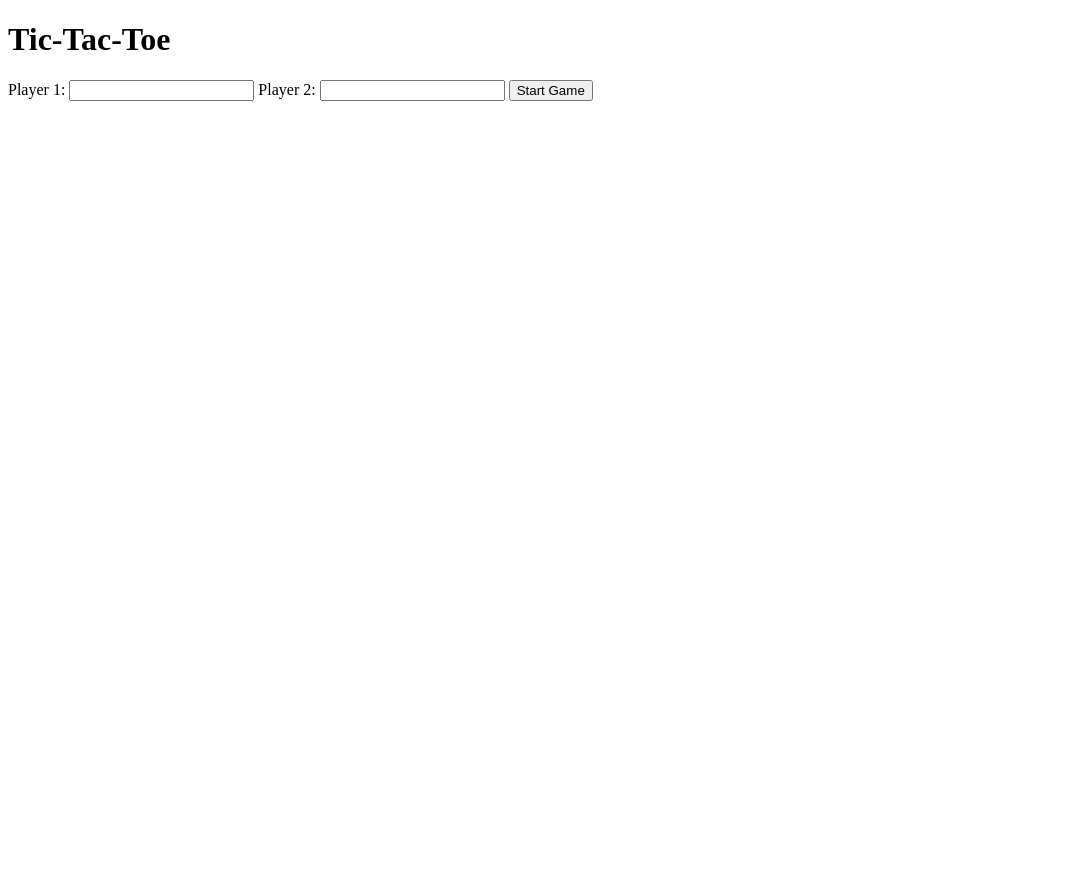
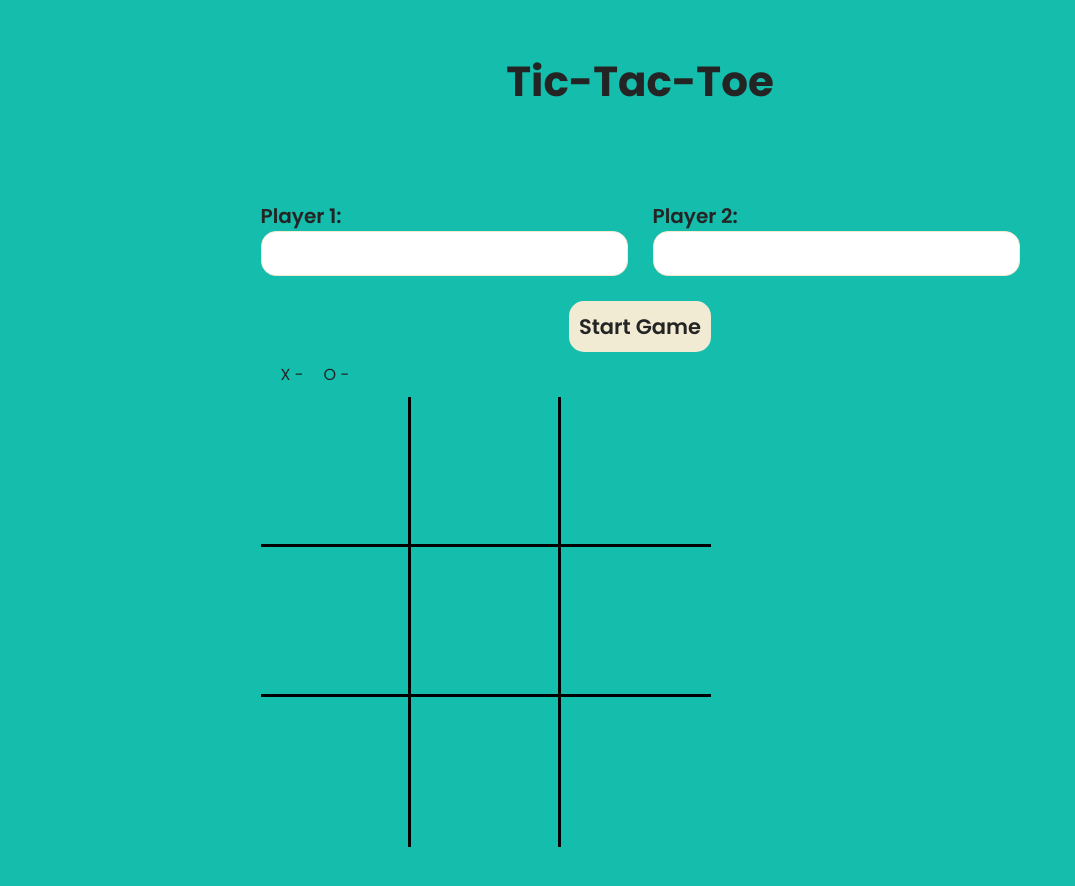
Before and after one commit to BlueAlien449/tic-tac-toe, a plain HTML site: page index.html in a window 1280 px wide. Shown: the whole page, without its empty margins (0-1075 px from the left). Before the commit the page ends 800 px from the top, so only its background shows below. Drawn offline with Linux system fonts and the light colour scheme.

Commit message:
Stylize gameboard with css and add basic style

```diff
--- a/css/style.css
+++ b/css/style.css
@@ -1,12 +1,94 @@
+@import url('https://fonts.googleapis.com/css2?family=Poppins:wght@100;400;500;600;700;800;900&display=swap');
+
+*{
+    background-color: #14bdac;
+    color: #242424;
+    margin: 0;
+    padding: 0;
+    font-family: 'Poppins', sans-serif;
+    appearance: none;
+}
+
+main{
+    padding: 50px;
+    display: grid;
+    grid-template-rows: 1fr 1fr;
+    place-content: center;
+}
+
+h1{
+    font-size: 42px;
+}
+
+input {
+   background-color: white;
+   border: 1px solid #f2ebd3;
+   border-radius: 15px;
+   font-size: 18px;
+   font-weight: 500;
+   padding: 8px;
+}
+
+.playerOneGroup{
+    display: flex;
+    flex-direction: column;
+    grid-column: 1;
+}
+
+.playerTwoGroup{
+    display: flex;
+    flex-direction: column;
+    grid-column: 2;
+}
+
+form > button {
+    background-color: #f2ebd3;
+    border: none;
+    border-radius: 15px;
+    font-size: 21px;
+    font-weight: 600;
+    grid-column: 1 / span 2;
+    padding: 10px;
+}
+
+form > button:hover{
+    background-color: #dad3bd;
+    cursor: pointer;
+}
+
+label {
+    font-size: 20px;
+    font-weight: 600;
+}
+
+form{
+    display: grid;
+    gap: 25px;
+    grid-template-columns: 1fr 1fr;
+    place-items: center;
+}
+
+.title{
+    text-align: center;
+}
+
 .gameBoard{
     display: grid;
     grid-template-columns: repeat(3, 150px);
+    grid-template-rows: repeat(3, 150px);
 }
 
 .gameCell{
-    border: solid 1px black;
-    width: 150px;
-    height: 150px;
+    display: grid;
+    place-content: center;
+}
+
+.borderBottom{
+    border-bottom: 0.2em solid black;
+}
+
+.borderRight{
+    border-right: 0.2em solid black;
 }
 
 .scoreBoard{
@@ -17,7 +99,7 @@
 .p1Points, .p2Points{
     margin: 0 10px;
 }
-
+/*
 .gameSection{
     visibility: hidden;
 }
--- a/index.html
+++ b/index.html
@@ -6,15 +6,18 @@
     <link rel="stylesheet" href="css/style.css">
 </head>
 <body>
-    <h1>Tic-Tac-Toe</h1>
+    <main>
+        <h1 class="title">Tic-Tac-Toe</h1>
         <section class="gameConfig">
             <form action="">
+                    <div class="playerOneGroup">
                         <label for="playerOne">Player 1:</label>
                         <input type="text" id="playerOne" name="playerOne">
-
+                    </div>
+                    <div class="playerTwoGroup">
                         <label for="playerTwo">Player 2:</label>
                         <input type="text" id="playerTwo" name="playerTwo">
-
+                    </div>
                 <button class="startGame">Start Game</button>
             </form>
         </section>
@@ -25,17 +28,18 @@
             </section>
             <div class="gameWinnerContainer"></div>
             <section class="gameBoard">
-            <div data-cellnumber = "0" class="gameCell"></div>
-            <div data-cellnumber = "1" class="gameCell"></div>
-            <div data-cellnumber = "2" class="gameCell"></div>
-            <div data-cellnumber = "3" class="gameCell"></div>
-            <div data-cellnumber = "4" class="gameCell"></div>
-            <div data-cellnumber = "5" class="gameCell"></div>
-            <div data-cellnumber = "6" class="gameCell"></div>
-            <div data-cellnumber = "7" class="gameCell"></div>
+                <div data-cellnumber = "0" class="gameCell borderBottom borderRight"></div>
+                <div data-cellnumber = "1" class="gameCell borderBottom borderRight"></div>
+                <div data-cellnumber = "2" class="gameCell borderBottom"></div>
+                <div data-cellnumber = "3" class="gameCell borderBottom borderRight"></div>
+                <div data-cellnumber = "4" class="gameCell borderBottom borderRight"></div>
+                <div data-cellnumber = "5" class="gameCell borderBottom"></div>
+                <div data-cellnumber = "6" class="gameCell borderRight"></div>
+                <div data-cellnumber = "7" class="gameCell borderRight"></div>
                 <div data-cellnumber = "8" class="gameCell"></div>
             </section>
         </section>
+    </main>
 </body>
 <script src="/js/main.js"></script>
 </html>
```
Lines whose indentation alone changed are shown as unchanged.
